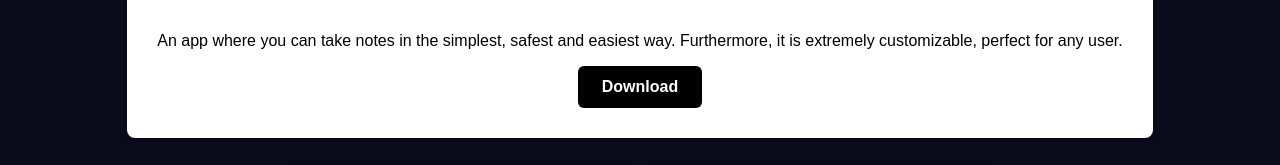
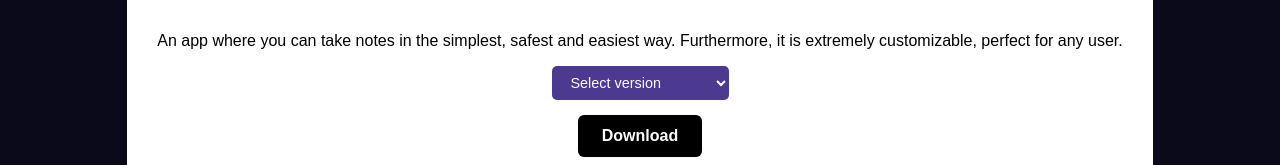
Before and after one commit to Zenith-sys/Zenith-sys.github.io, a plain HTML site: page znotes.html in a window 1280 px wide. Shown: the part 287-452 px from the top of the page. Drawn offline with nearby package versions, Linux system fonts and the light colour scheme.

Commit message:
Update znotes.html

```diff
--- a/znotes.html
+++ b/znotes.html
@@ -193,12 +193,22 @@
         <h1 class="tituznotes">ZNotes</h1>
         <p class="subtitulo">Note Down the Cosmos</p>
 
-        <div class="download-box">
-            <img src="znotes.png" alt="Logo Znotes" class="logo-aplicacao">
-            <p>An app where you can take notes in the simplest, safest and easiest way. Furthermore, it is extremely customizable, perfect for any user.</p>
-            <a href="znotes-v1.apk" class="download-button">Download</a>
-        </div>
+       <div class="download-box">
+    <img src="znotes.png" alt="Logo Znotes" class="logo-aplicacao">
+    <p>An app where you can take notes in the simplest, safest and easiest way. Furthermore, it is extremely customizable, perfect for any user.</p>
 
+    <div class="version-selector">
+        <select id="versionSelect">
+            <option value="">Select version</option>
+            <option value="1.0">Version 1.0 (Stable)</option>
+            <option value="1.1-beta">Version 1.1 (Beta)</option>
+            <option value="nightly">Nightly Build</option>
+        </select>
+        <div id="selectedVersion" class="selected-version"></div>
+    </div>
+
+    <a href="#" id="downloadButton" class="download-button">Download</a>
+</div>
 
 
         <div class="compatibility-container">
```
